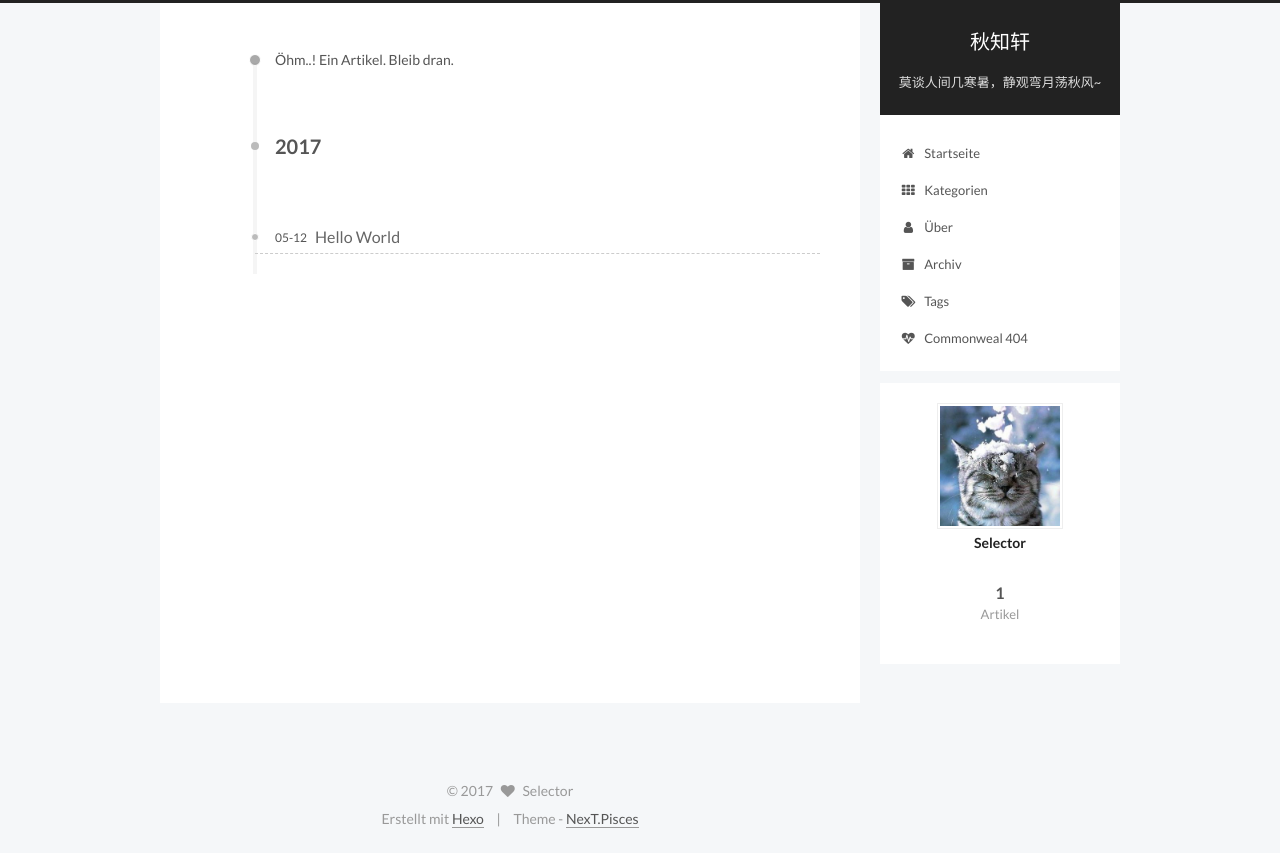
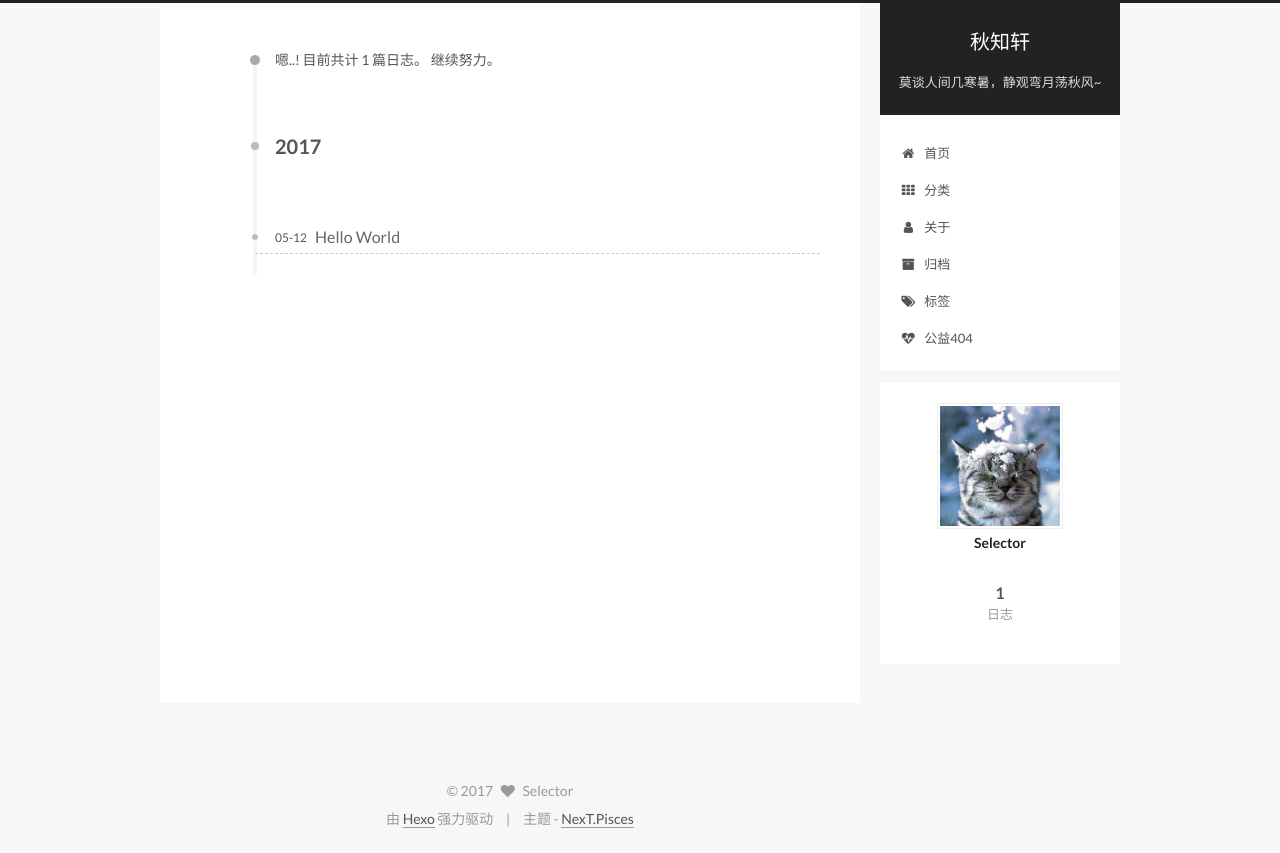
Before and after one commit to dash2014/dash2014.github.io, a plain HTML site: page archives/index.html in a window 1280 px wide. Drawn offline with Linux system fonts and the light colour scheme.

Commit message:
Site updated: 2017-05-15 09:06:14

```diff
--- a/archives/index.html
+++ b/archives/index.html
@@ -5,7 +5,7 @@
 
 
 
-<html class="theme-next pisces use-motion" lang="zh-CN">
+<html class="theme-next pisces use-motion" lang="zh-Hans">
 <head>
   <meta charset="UTF-8"/>
 <meta http-equiv="X-UA-Compatible" content="IE=edge" />
@@ -106,7 +106,7 @@
     motion: true,
     duoshuo: {
       userId: '0',
-      author: 'Author'
+      author: '博主'
     },
     algolia: {
       applicationID: '',
@@ -126,10 +126,10 @@
 
 
 
-  <title> Archiv | 秋知轩 </title>
+  <title> 归档 | 秋知轩 </title>
 </head>
 
-<body itemscope itemtype="http://schema.org/WebPage" lang="zh-CN">
+<body itemscope itemtype="http://schema.org/WebPage" lang="zh-Hans">
 
 
 
@@ -192,7 +192,7 @@
 
               <i class="menu-item-icon fa fa-fw fa-home"></i> <br />
 
-            Startseite
+            首页
           </a>
         </li>
 
@@ -202,7 +202,7 @@
 
               <i class="menu-item-icon fa fa-fw fa-th"></i> <br />
 
-            Kategorien
+            分类
           </a>
         </li>
 
@@ -212,7 +212,7 @@
 
               <i class="menu-item-icon fa fa-fw fa-user"></i> <br />
 
-            Über
+            关于
           </a>
         </li>
 
@@ -222,7 +222,7 @@
 
               <i class="menu-item-icon fa fa-fw fa-archive"></i> <br />
 
-            Archiv
+            归档
           </a>
         </li>
 
@@ -232,7 +232,7 @@
 
               <i class="menu-item-icon fa fa-fw fa-tags"></i> <br />
 
-            Tags
+            标签
           </a>
         </li>
 
@@ -242,7 +242,7 @@
 
               <i class="menu-item-icon fa fa-fw fa-heartbeat"></i> <br />
 
-            Commonweal 404
+            公益404
           </a>
         </li>
 
@@ -274,7 +274,7 @@
 
 
 
-      Öhm..! Ein Artikel. Bleib dran.
+      嗯..! 目前共计 1 篇日志。 继续努力。
     </span>
 
 
@@ -368,7 +368,7 @@
             <div class="site-state-item site-state-posts">
               <a href="/archives">
                 <span class="site-state-item-count">1</span>
-                <span class="site-state-item-name">Artikel</span>
+                <span class="site-state-item-name">日志</span>
               </a>
             </div>
 
@@ -422,11 +422,11 @@
 
 
 <div class="powered-by">
-  Erstellt mit  <a class="theme-link" href="https://hexo.io">Hexo</a>
+  由 <a class="theme-link" href="https://hexo.io">Hexo</a> 强力驱动
 </div>
 
 <div class="theme-info">
-  Theme -
+  主题 -
   <a class="theme-link" href="https://github.com/iissnan/hexo-theme-next">
     NexT.Pisces
   </a>
--- a/css/main.css
+++ b/css/main.css
@@ -1685,7 +1685,7 @@ pre .javascript .function {
   width: 4px;
   height: 4px;
   border-radius: 50%;
-  background: #9fc84a;
+  background: #3752e9;
 }
 .links-of-blogroll {
   font-size: 13px;
```
Also changed, not shown: 2017/05/12/hello-world/index.html (+16 -16 lines), archives/2017/05/index.html (+14 -14 lines), archives/2017/index.html (+14 -14 lines), index.html (+14 -14 lines).
